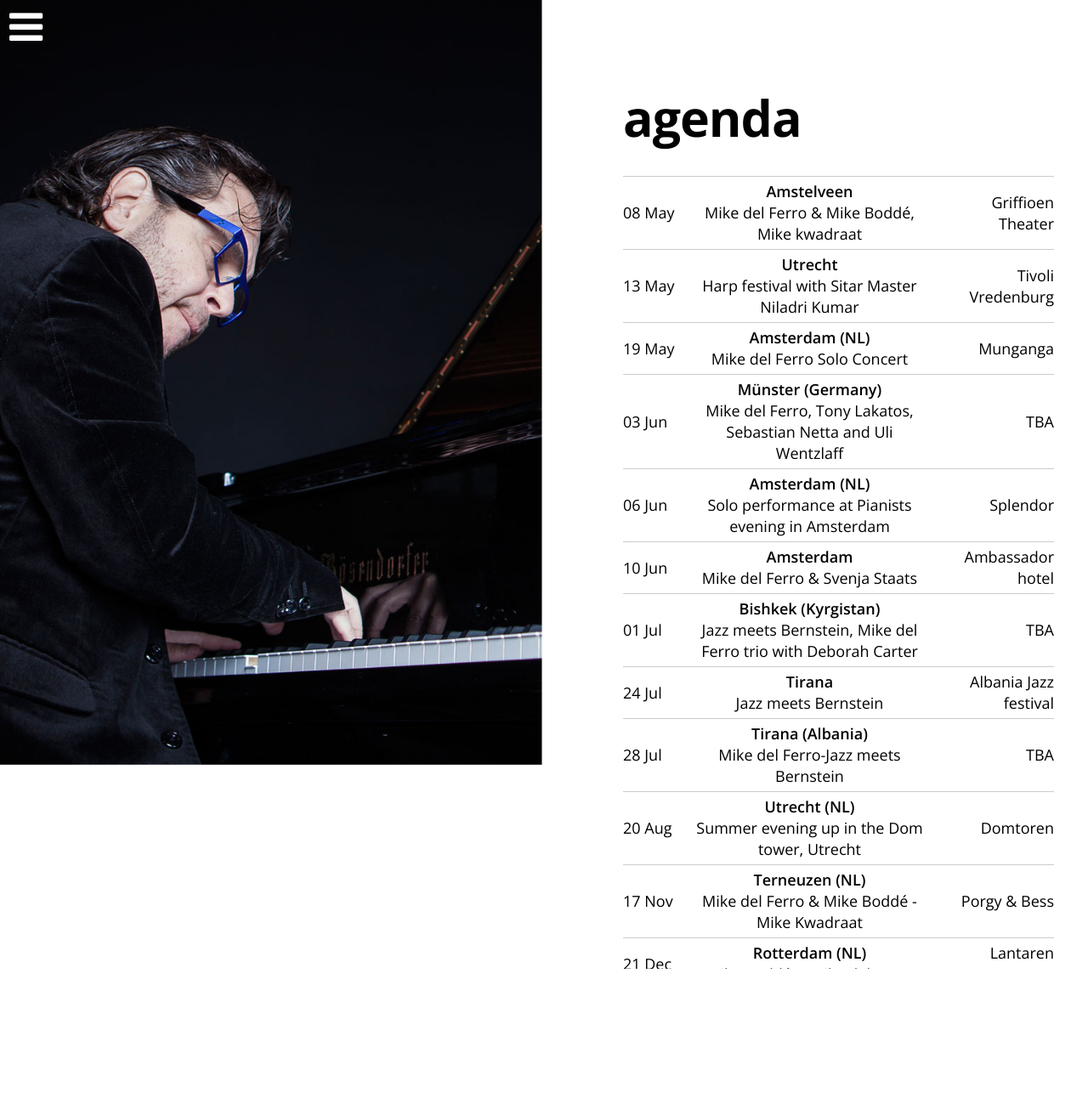
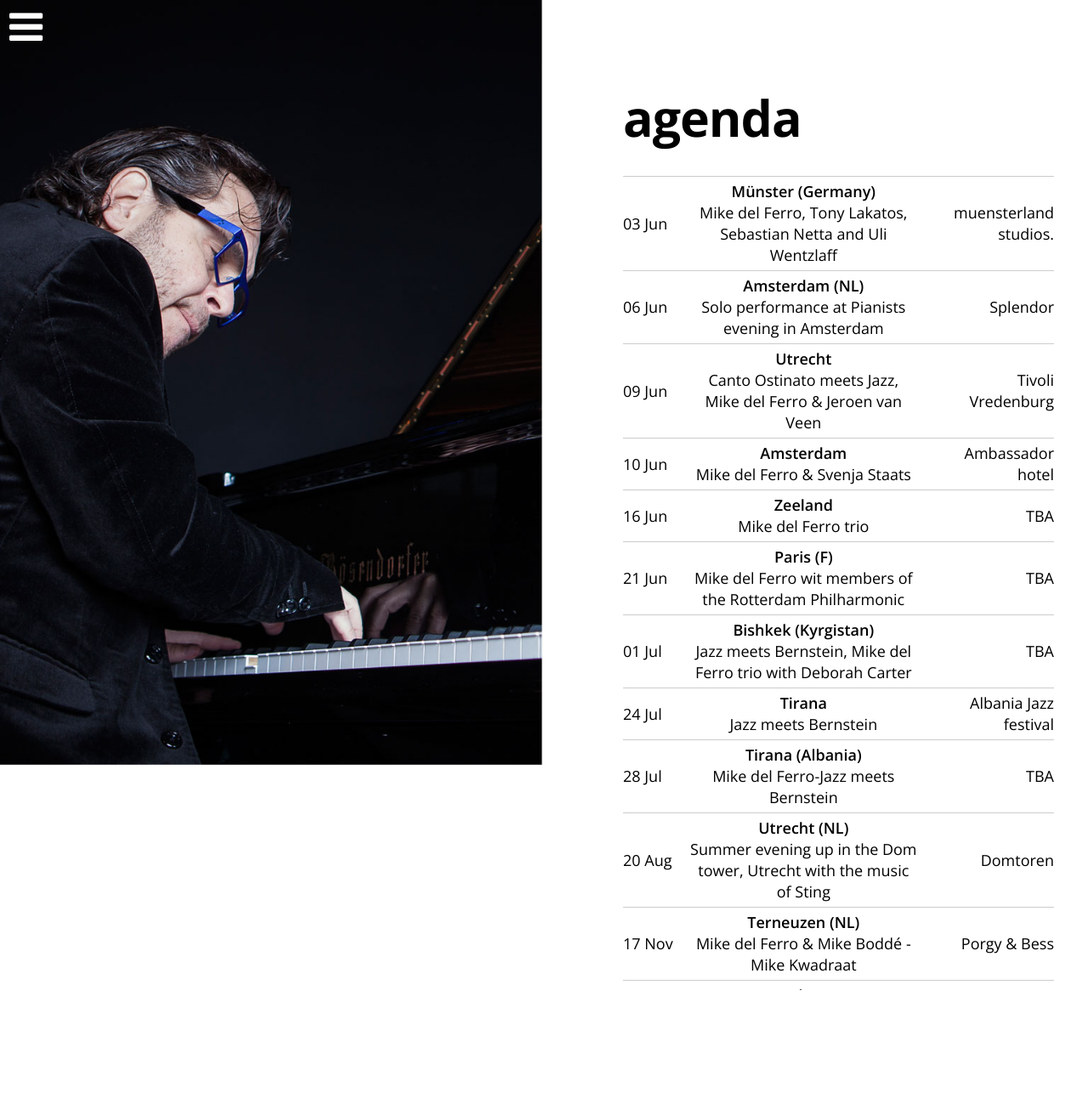
Before and after one commit to mikedelferro/website, a Jekyll site: the page built from agenda.html, in a window 1280 px wide. Shown: the whole page at 85% size. Built offline with Jekyll 4.4.1, drawn with Linux system fonts in a browser that asks for light colours; nearby versions of some CDN libraries; before the commit the page ends 1287 px from its top, so only the background shows below that.

Commit message:
Updated '_config.yml' via CloudCannon

```diff
--- a/_config.yml
+++ b/_config.yml
@@ -1,19 +1,19 @@
 gigs:
   - title: 'Mike del Ferro, Tony Lakatos, Sebastian Netta and Uli Wentzlaff'
     date: 2018-06-03 16:00:00
-    location: TBA
+    location: muensterland studios.
     venue: Münster (Germany)
-    url:
-  - title: 'Summer evening up in the Dom tower, Utrecht'
+    url: 'http://www.muensterlandstudios.de'
+  - title: 'Summer evening up in the Dom tower, Utrecht with the music of Sting'
     date: 2018-08-20 20:00:00
     location: Domtoren
     venue: Utrecht (NL)
     url: 'http://www.klokkenspelvereniging.nl'
-  - title: Harp festival with Sitar Master Niladri Kumar
-    date: 2018-05-13 16:00:00
+  - title: 'Canto Ostinato meets Jazz, Mike del Ferro & Jeroen van Veen'
+    date: 2018-06-09 20:00:00
     location: Tivoli Vredenburg
     venue: Utrecht
-    url: 'http://harpfestival.nl/nl/'
+    url: 'https://www.facebook.com/events/1479100408868491/'
   - title: Mike Boddé & Mike del Ferro
     date: 2018-12-21 20:00:00
     location: Lantaren Venster
@@ -29,16 +29,16 @@ gigs:
     location: Splendor
     venue: Amsterdam  (NL)
     url: 'http://www.splendoramsterdam.com'
-  - title: 'Mike del Ferro & Mike Boddé, Mike kwadraat'
-    date: 2018-05-08 20:30:00
-    location: Griffioen Theater
-    venue: Amstelveen
-    url: 'http://www.griffioen.vu.nl'
-  - title: Mike del Ferro Solo Concert
-    date: 2018-05-19 20:00:00
-    location: Munganga
-    venue: Amsterdam (NL)
-    url: 'http://www.munganga.nl'
+  - title: Mike del Ferro trio
+    date: 2018-06-16 15:30:00
+    location: TBA
+    venue: Zeeland
+    url:
+  - title: Mike del Ferro wit members of the Rotterdam Philharmonic
+    date: 2018-06-21 20:00:00
+    location: TBA
+    venue: Paris (F)
+    url:
   - title: Mike del Ferro & Svenja Staats
     date: 2018-06-10 15:00:00
     location: Ambassador hotel
```
